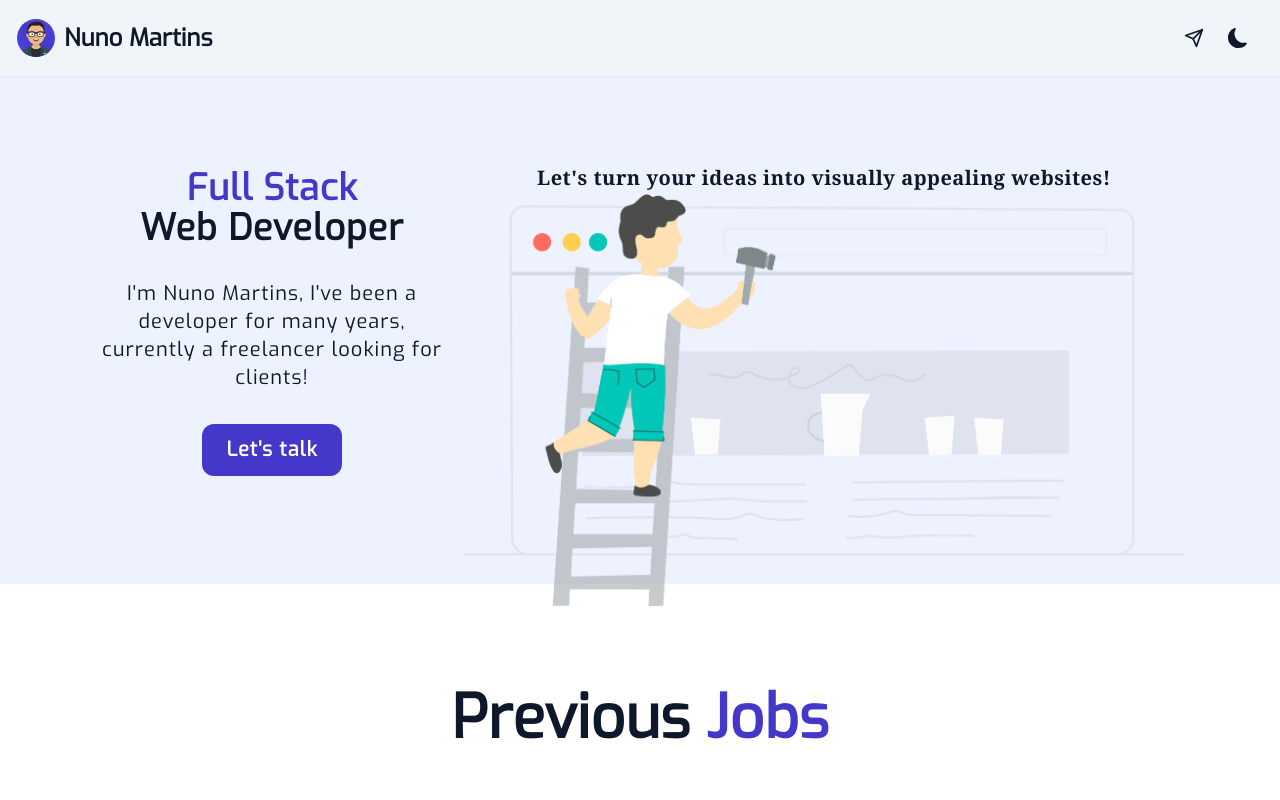
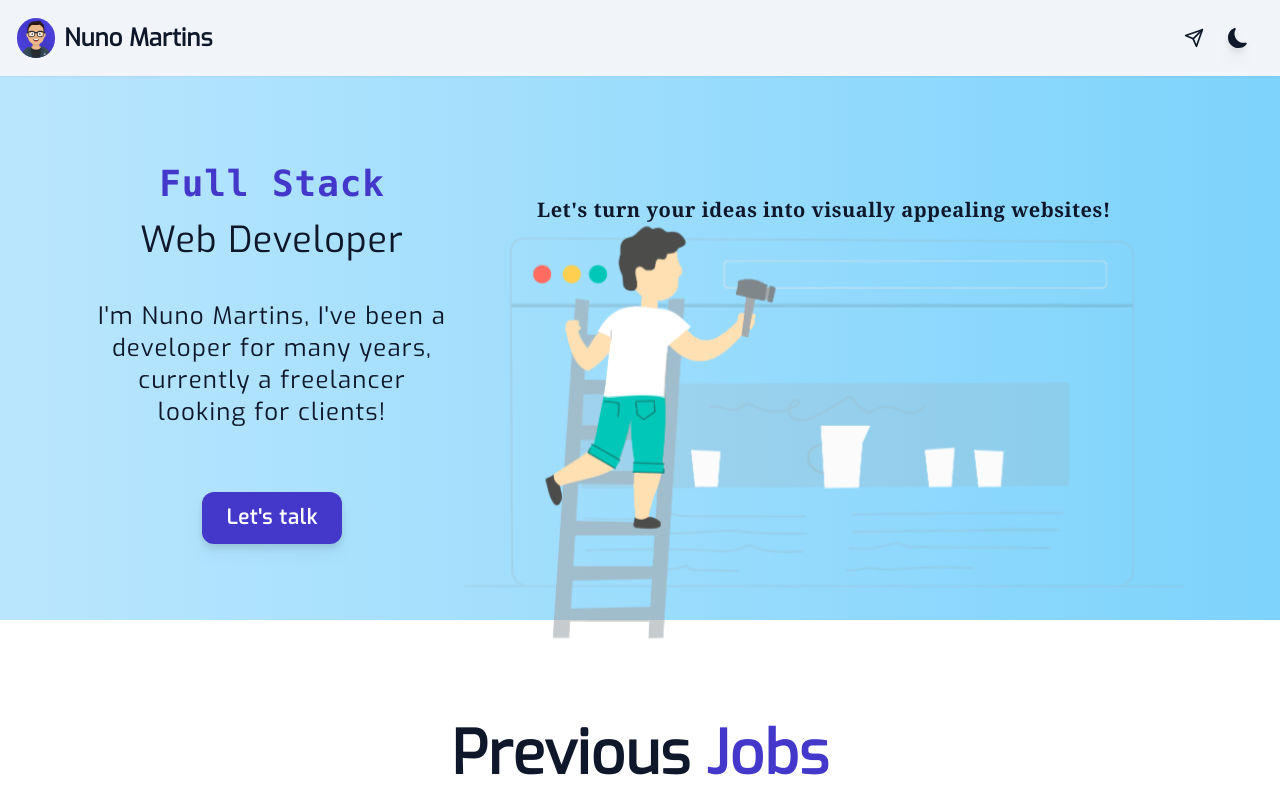
Before and after one commit to Filigs/next-portfolio, a Next.js app: page / in a window 1280 px wide. Shown: the top 800 px of the page. Built offline with nearby package versions, Linux system fonts and the light colour scheme.

Commit message:
hero component updated
* Navbar items weren't aligned on center;
* Changed the layout and background of the hero component.

```diff
--- a/components/index/biography.js
+++ b/components/index/biography.js
@@ -5,7 +5,7 @@ export default function Biography() {
   };
   return (
     <div className="border-0">
-      <p className="text-base tracking-wider text-center lg:text-lg xl:text-xl lg:max-w-xl">
+      <p className="text-lg tracking-wider text-center lg:text-xl xl:text-2xl lg:max-w-xl">
         {biography.body}
       </p>
     </div>
--- a/components/index/hero.js
+++ b/components/index/hero.js
@@ -13,22 +13,24 @@ export default function Hero() {
 
   return (
     <div className="border-0">
-      <div className="items-center block px-8 pb-4 leading-normal transition-all duration-75 lg:pb-8 xl:pb-4 lg:gap-x-8 lg:px-12 xl:px-24 bg-borderLight dark:bg-borderDark lg:min-w-full lg:duration-500">
+      <div id="hero-banner">
         {/* hero */}
         <div className="grid text-center rounded lg:gap-4 lg:grid-cols-3 lg:text-center lg:items-center">
           {/* text */}
-          <div className="">
-            <div className="space-y-4 lg:space-y-8">
-              <div className="grid mb-8 text-2xl font-bold tracking-wide lg:text-4xl">
-                <span className="text-secondaryLight dark:text-secondaryDark">
-                  {filipe.spec + " "}
-                </span>
-                <span className="text-dark dark:text-light">{filipe.role}</span>
+          <div>
+            <div>
+              <div className="grid mb-10 text-2xl tracking-wide lg:mb-15 lg:text-4xl">
+                <div className="grid gap-2 lg:gap-4 text-dark dark:text-light lg:mb-15">
+                  <span className="font-mono text-4xl font-black text-secondaryLight dark:text-secondaryDark">
+                    {filipe.spec + " "}
+                  </span>
+                  <span>{filipe.role}</span>
+                </div>
               </div>
-              <div>
+              <div className="mb-10 lg:mb-16">
                 <Biography />
               </div>
-              <div className="text-center">
+              <div className="text-center ">
                 {/* button */}
                 <Link href="/contact-form" passHref>
                   <button className="text-light bg-secondaryLight dark:bg-secondaryDark hover:bg-hoverLight dark:hover:bg-hoverDark">
@@ -47,11 +49,7 @@ export default function Hero() {
             <p className="font-serif text-xl font-bold tracking-wide lg:text-xl text-dark dark:text-light lg:-translate-y-14">
               {filipe.about}
             </p>
-            <Image
-              src={landingImage}
-              alt="Web development vector"
-              layout="responsive"
-            />
+            <Image src={landingImage} alt="Web development vector" />
           </div>
         </div>
       </div>
--- a/components/index/portfolio.js
+++ b/components/index/portfolio.js
@@ -70,7 +70,6 @@ export default function Portfolio() {
                     alt={project.title + "'s image"}
                     src={project.image}
                     className="rounded-lg "
-                    layout="responsive"
                   />
                 </div>
                 <h2
--- a/components/navbar.js
+++ b/components/navbar.js
@@ -6,9 +6,9 @@ import { FiSend } from "react-icons/fi";
 
 export default function NavBar() {
   return (
-    <nav className="sticky inset-x-0 top-0 z-10 max-w-full min-w-full transition-all duration-75 shadow-sm bg-slate-100 dark:bg-slate-800 dark:shadow-slate-500 lg:duration-500 lg:sticky">
-      <div className="flex flex-row flex-wrap items-center justify-between p-4">
-        <div className="inline-flex gap-2 text-dark dark:text-light">
+    <nav className="sticky inset-x-0 top-0 z-10 max-w-full min-w-full shadow-sm bg-slate-100 dark:bg-slate-800 dark:shadow-slate-500 lg:sticky">
+      <div className="flex flex-wrap items-center justify-between p-4">
+        <div className="inline-flex items-center gap-2 text-dark dark:text-light">
           <Image
             src={avatar}
             alt="Avatar as a logo"
@@ -17,9 +17,9 @@ export default function NavBar() {
             className="scale-95 rounded-full bg-gradient-to-tr from-hoverLight via-secondaryLight to-hoverLight dark:from-secondaryDark dark:via-borderDark dark:to-secondaryDark"
           />
           <Link href="/" passHref>
-            <a className="self-center text-xl font-semibold lg:text-2xl whitespace-nowrap">
+            <div className="text-xl font-semibold align-baseline lg:text-2xl">
               Nuno Martins
-            </a>
+            </div>
           </Link>
         </div>
 
--- a/styles/globals.css
+++ b/styles/globals.css
@@ -28,6 +28,10 @@ a {
     @apply antialiased lg:transition-transform lg:duration-150;
   }
   button {
-    @apply px-6 py-3 text-base font-bold tracking-wider text-center rounded-xl lg:text-lg xl:text-xl sm:w-fit focus:ring-4 focus:ring-ringLight dark:focus:ring-ringDark hover:opacity-90;
+    @apply px-6 py-3 text-base font-bold tracking-wider text-center rounded-xl lg:text-lg xl:text-xl sm:w-fit focus:ring-4 focus:ring-ringLight dark:focus:ring-ringDark hover:opacity-90 drop-shadow-lg;
+  }
+
+  div#hero-banner {
+    @apply items-center block px-8 pt-8 pb-4 leading-normal lg:pb-8 xl:pb-5 lg:gap-x-8 lg:px-12 xl:px-24 bg-gradient-to-r from-sky-200 to-sky-300 dark:bg-gradient-to-r dark:from-indigo-600 dark:to-indigo-800 lg:min-w-full;
   }
 }
```
Also changed, not shown: package.json (+4 -4 lines), 2 other files (tests, documents, lock files or other folders).
